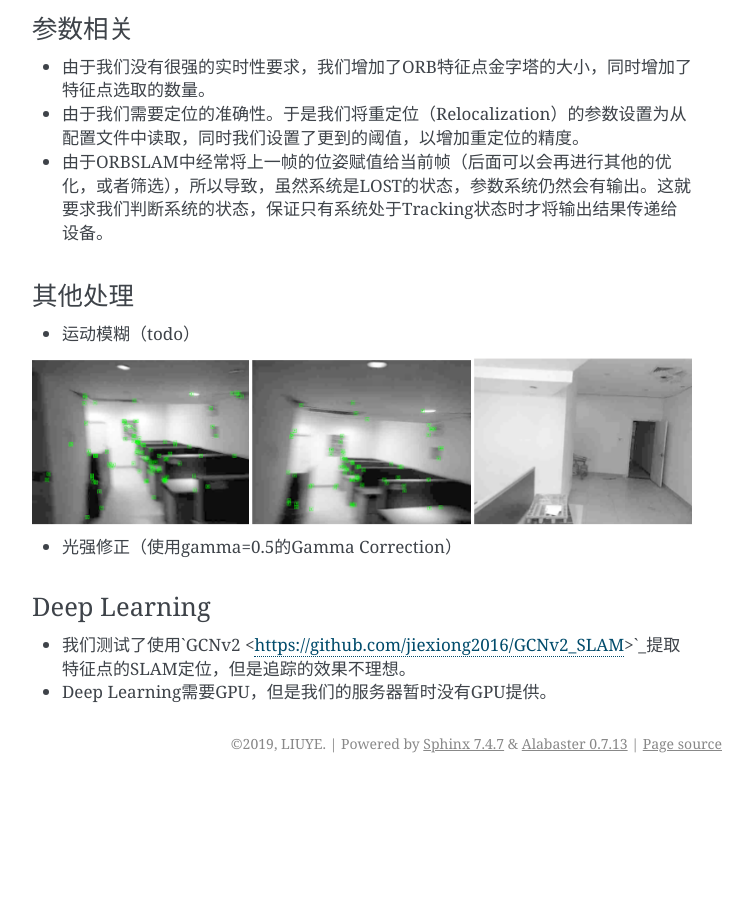
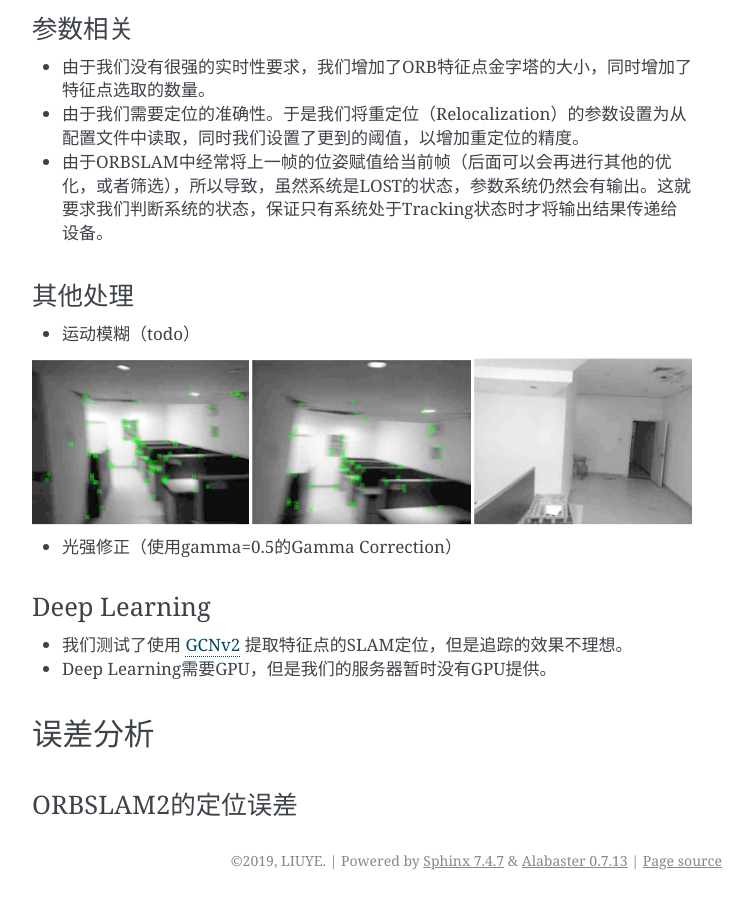
Before and after one commit to gggliuye/VIO, a Sphinx documentation site: the page built from docs/UnitySc/unityShadowCreator.rst, in a window 1280 px wide and 900 px high, scrolled down 5855 px. Shown: the whole window, without its empty margins (388-1141 px from the left). Built offline with Sphinx 7.4.7, drawn with Linux system fonts in a browser that asks for light colours; before the commit the page ends 6638 px from its top, so only the background shows below that.

Commit message:
Update unityShadowCreator.rst

```diff
--- a/docs/UnitySc/unityShadowCreator.rst
+++ b/docs/UnitySc/unityShadowCreator.rst
@@ -154,5 +154,12 @@ SLAM与SFM的区别之一就是全局优化的次数，由于我们没有了实
 
 Deep Learning
 >>>>>>>>>>>>>>>>>>>
-* 我们测试了使用`GCNv2 <https://github.com/jiexiong2016/GCNv2_SLAM>`_提取特征点的SLAM定位，但是追踪的效果不理想。
+* 我们测试了使用 `GCNv2 <https://github.com/jiexiong2016/GCNv2_SLAM>`_ 提取特征点的SLAM定位，但是追踪的效果不理想。
 * Deep Learning需要GPU，但是我们的服务器暂时没有GPU提供。
+
+
+误差分析
+---------------------
+
+ORBSLAM2的定位误差
+>>>>>>>>>>>>>>>>>>>>>>
```
